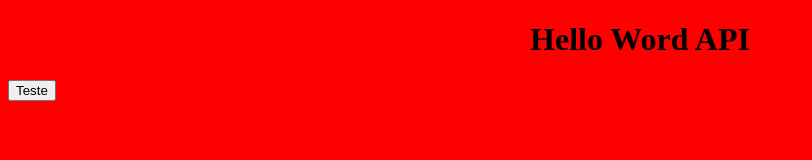
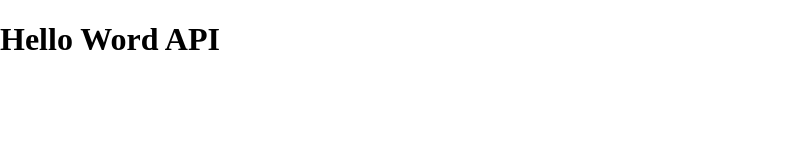
Before and after one commit to robsonsst/pokedex-web-dio, a plain HTML site: page index.html in a window 1280 px wide. Shown: the whole page, without its empty margins (0-812 px from the left). Drawn offline with nearby package versions, Linux system fonts and the light colour scheme.

Commit message:
Adição do normalize css

```diff
--- a/index.html
+++ b/index.html
@@ -5,30 +5,12 @@
   <meta http-equiv="X-UA-Compatible" content="IE=edge">
   <meta name="viewport" content="width=device-width, initial-scale=1.0">
   <title>Pokedex</title>
+  <link rel="stylesheet" href="https://cdnjs.cloudflare.com/ajax/libs/normalize/8.0.1/normalize.min.css"
+    integrity="sha512-NhSC1YmyruXifcj/KFRWoC561YpHpc5Jtzgvbuzx5VozKpWvQ+4nXhPdFgmx8xqexRcpAglTj9sIBWINXa8x5w=="
+    crossorigin="anonymous" referrerpolicy="no-referrer" />
 
-  <style>
-    body{
-      background-color: red;
-    }
-
-    h1{
-      text-align: center;
-    }
-  </style>
 </head>
 <body>
   <h1>Hello Word API</h1>
-
-  <button id="btnTeste">
-    Teste
-  </button>
-
-  <script>
-    const teste = document.getElementById("btnTeste")
-
-    teste.addEventListener("click", function (){
-      console.log("Clicou aqui");
-    })
-  </script>
 </body>
 </html>
```
